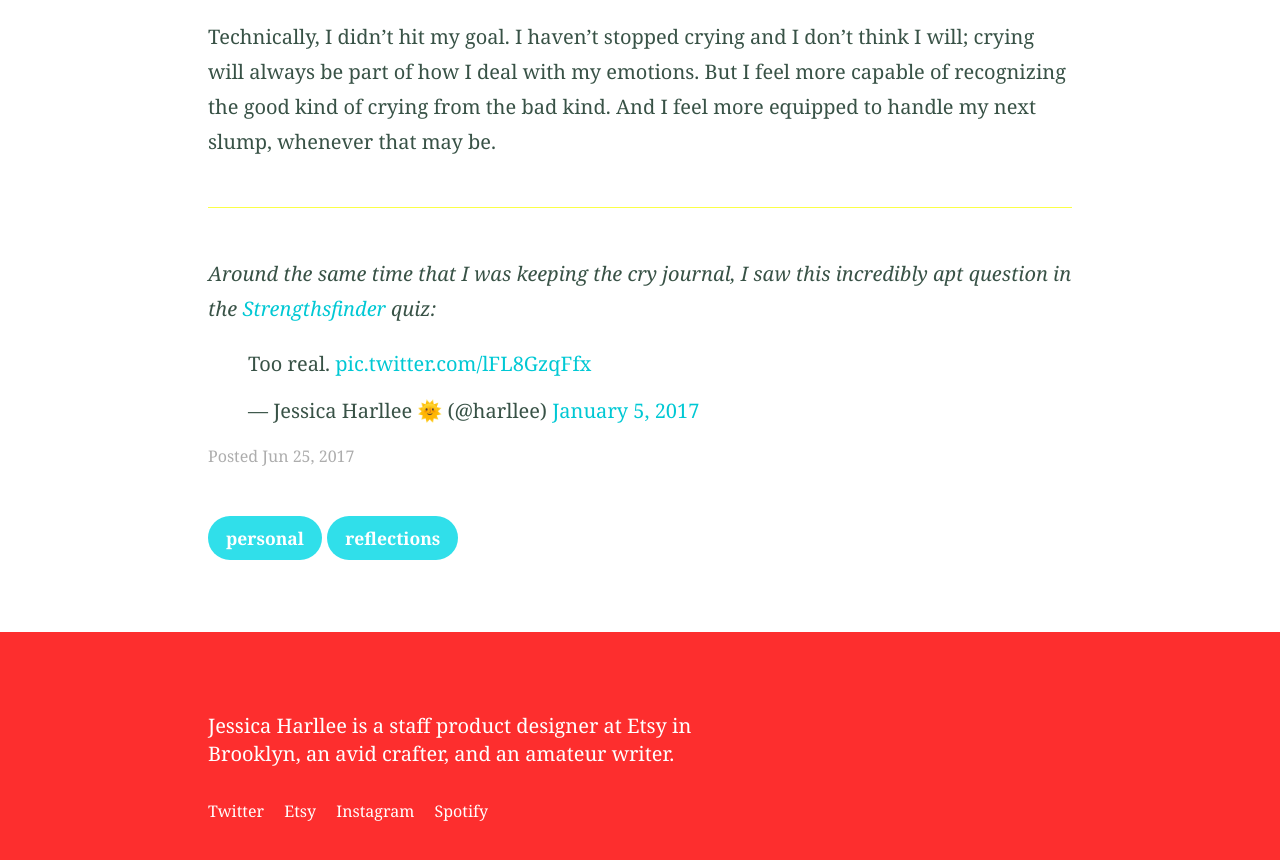
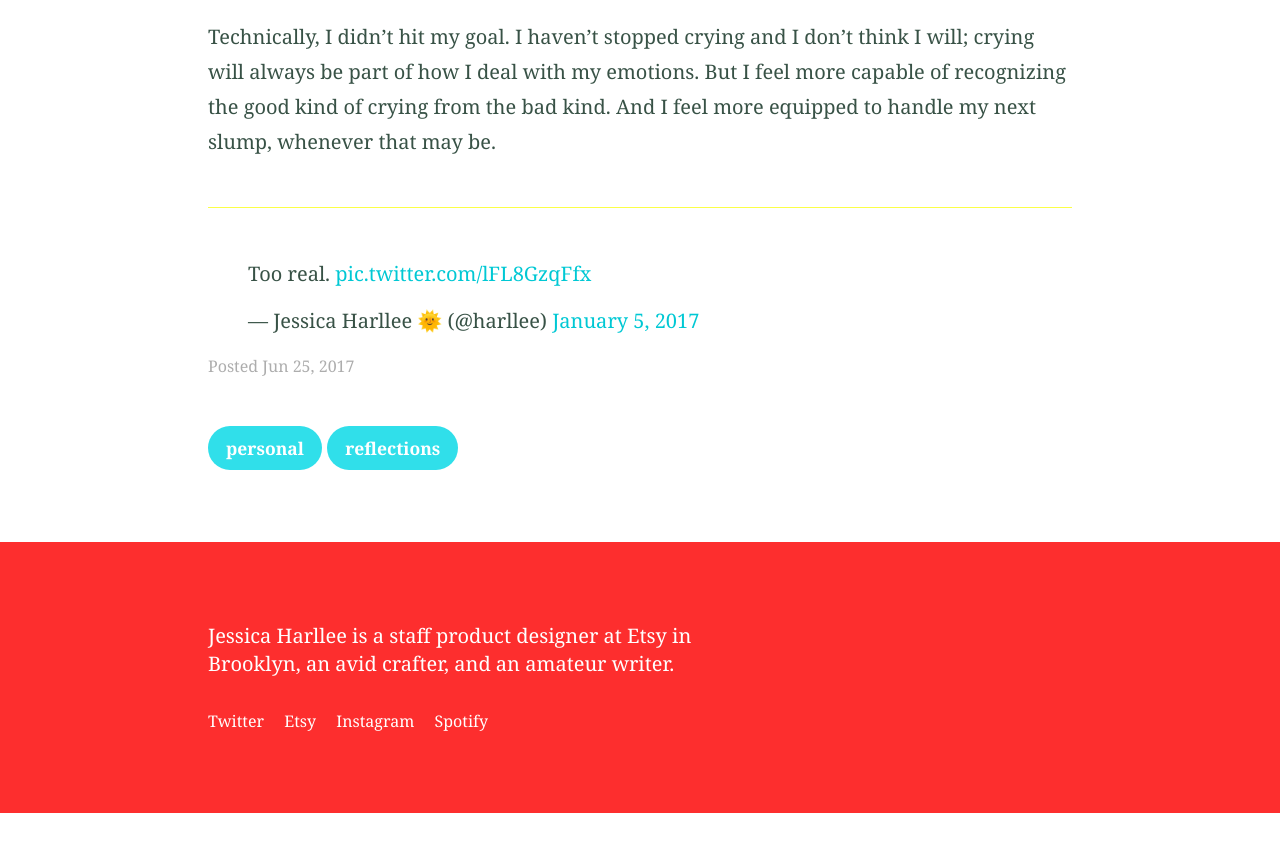
Before and after one commit to harllee/jessicaharllee.com, a Jekyll site: the page built from _posts/2017-06-25-crying.markdown, in a window 1280 px wide and 900 px high, scrolled down 3648 px. Shown: the top 860 px of the window. Built offline with Jekyll 4.4.1, drawn with Linux system fonts in a browser that asks for light colours; comment, search, counter and statistics services are not loaded; after the commit the page ends 4461 px from its top, so only the background shows below that.

Commit message:
Updated Crying

```diff
--- a/_posts/2017-06-25-crying.markdown
+++ b/_posts/2017-06-25-crying.markdown
@@ -45,6 +45,5 @@ Technically, I didn't hit my goal. I haven't stopped crying and I don't think I
 
 ---
 
-*Around the same time that I was keeping the cry journal, I saw this incredibly apt question in the  [Strengthsfinder](http://www.strengthsfinder.com/home.aspx) quiz:*
 
 <blockquote class="twitter-tweet" data-lang="en"><p lang="en" dir="ltr">Too real. <a href="https://t.co/lFL8GzqFfx">pic.twitter.com/lFL8GzqFfx</a></p>&mdash; Jessica Harllee 🌞 (@harllee) <a href="https://twitter.com/harllee/status/817026056616022017">January 5, 2017</a></blockquote> <script async src="//platform.twitter.com/widgets.js" charset="utf-8"></script>
```
